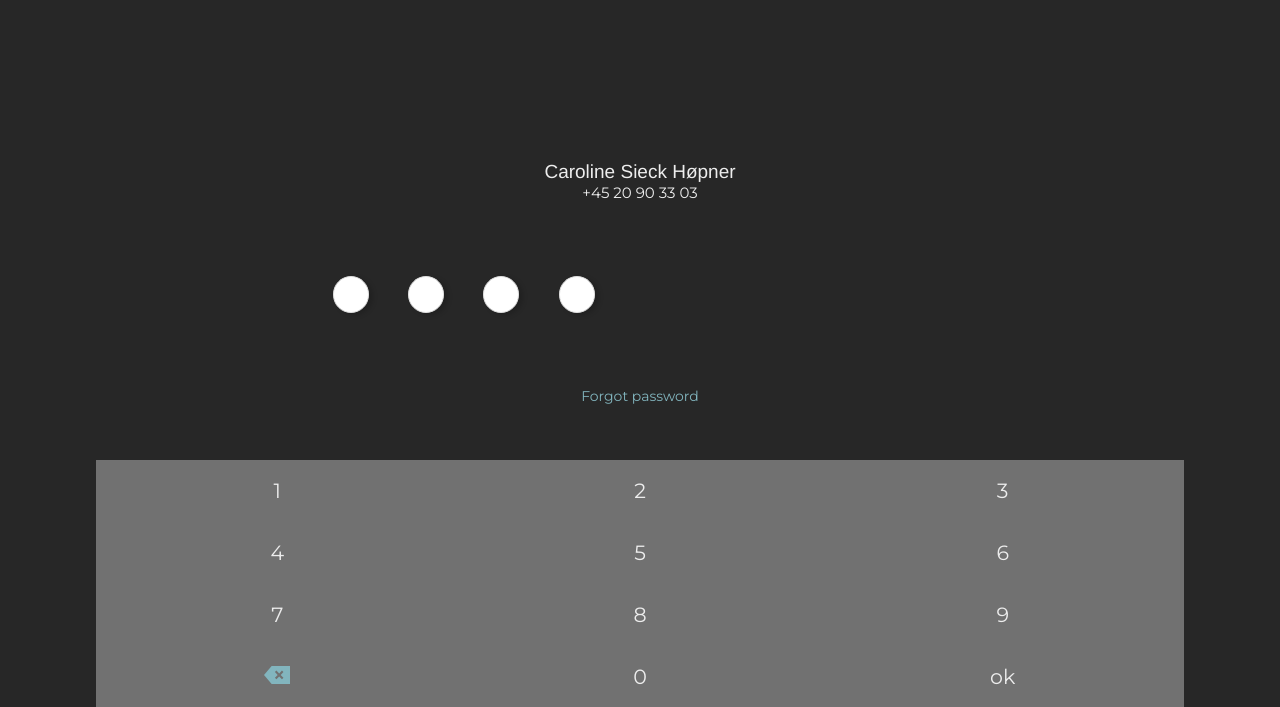
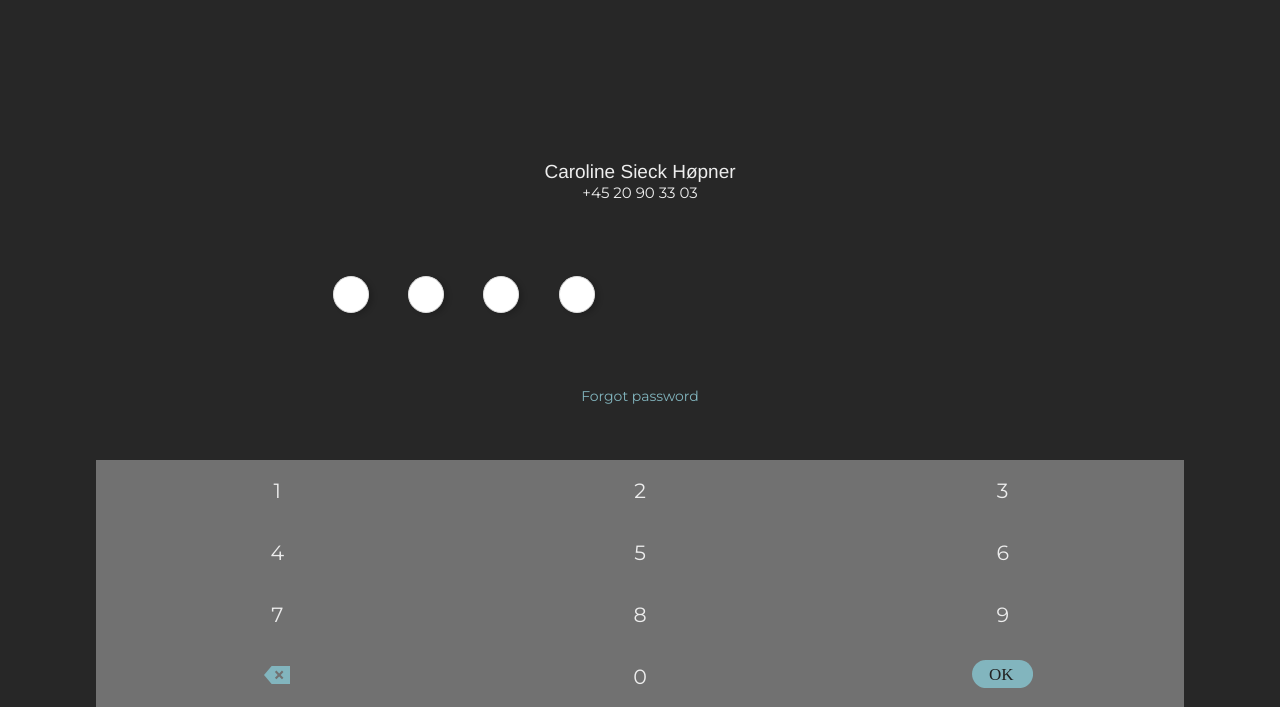
Before and after one commit to KMeibom/Multikey, a plain HTML site: page login.html in a window 1280 px wide. Shown: the part 1143-1850 px from the top of the page. Drawn offline with Linux system fonts and the light colour scheme.

Commit message:
Update login.html

```diff
--- a/login.html
+++ b/login.html
@@ -64,7 +64,7 @@
 		</div>
 		<div tabindex="0" role="button" class="mbsc-np-btn mbsc-fr-btn-e mbsc-disabled" data-val="0">0
 		</div>
-		<div class="mbsc-np-btn mbsc-np-btn-empty" id="ok">ok
+		<div class="mbsc-np-btn mbsc-np-btn-empty" id="ok"><img src="img/ok.svg">
 		</div>
 	</div>
 </div>
```
